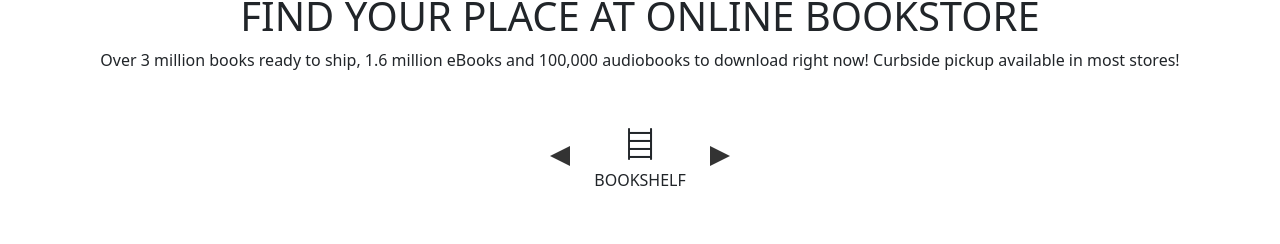
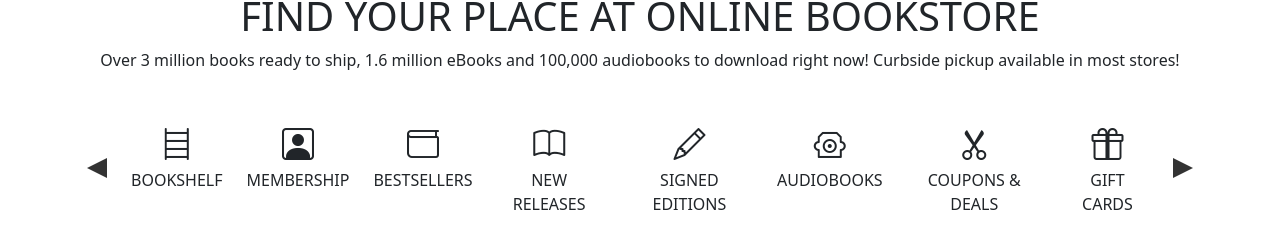
Before and after one commit to elosis/appwithboothstrap, a React (Create React App) app: page / in a window 1280 px wide. Shown: the part 880-1124 px from the top of the page. Built offline with nearby package versions, Linux system fonts and the light colour scheme.

Commit message:
last arranging book icons

```diff
--- a/src/App.css
+++ b/src/App.css
@@ -49,12 +49,20 @@
   margin-right: 5px;
 }
 
-.dropdown-open {
+.icon-container {
+  display: flex;
+  flex-direction: column;
+  align-items: center;
   opacity: 1;
   transition: opacity 0.5s ease-in-out;
 }
 
-.dropdown-closed {
+.icon-container.hidden {
   opacity: 0;
-  transition: opacity 0.5s ease-in-out;
+  pointer-events: none;
+  transition: opacity 0.5s ease-in-out, pointer-events 0.5s;
 }
+
+.icon-container i {
+  order: -1; /* Move the icon to the top */
+}
--- a/src/components/Books.tsx
+++ b/src/components/Books.tsx
@@ -18,22 +18,22 @@ const Books = () => {
     { icon: "bi-music-note-beamed", text: "MUSIC & MOVIES" },
   ];
 
-  const [visibleIconIndex, setVisibleIconIndex] = useState(0);
+  const [visibleIconIndexes, setVisibleIconIndexes] = useState([
+    0, 1, 2, 3, 4, 5, 6, 7,
+  ]);
 
   const handleNextButtonClick = () => {
-    if (visibleIconIndex < icons.length - 1) {
-      setVisibleIconIndex(visibleIconIndex + 1);
-    } else {
-      setVisibleIconIndex(0); // Loop back to the first icon
-    }
+    const nextIndexes = visibleIconIndexes.map(
+      (index) => (index + 1) % icons.length
+    );
+    setVisibleIconIndexes(nextIndexes);
   };
 
   const handlePrevButtonClick = () => {
-    if (visibleIconIndex > 0) {
-      setVisibleIconIndex(visibleIconIndex - 1);
-    } else {
-      setVisibleIconIndex(icons.length - 1); // Go to the last icon when going back from the first icon
-    }
+    const prevIndexes = visibleIconIndexes.map(
+      (index) => (index - 1 + icons.length) % icons.length
+    );
+    setVisibleIconIndexes(prevIndexes);
   };
 
   return (
@@ -49,10 +49,17 @@ const Books = () => {
           <div className="left-arrow-container" onClick={handlePrevButtonClick}>
             <div className="left-arrow-head"></div>
           </div>
-          <div className="d-flex flex-column">
-            <i className={`bi ${icons[visibleIconIndex].icon} custom-icon`} />
-            <span>{icons[visibleIconIndex].text}</span>
-          </div>
+          {visibleIconIndexes.map((index) => (
+            <div
+              key={index}
+              className={`icon-container ${
+                visibleIconIndexes.length > 1 ? "transition" : ""
+              }`}
+            >
+              <i className={`bi ${icons[index].icon} custom-icon`} />
+              <span>{icons[index].text}</span>
+            </div>
+          ))}
           <div
             className="right-arrow-container"
             onClick={handleNextButtonClick}
```
